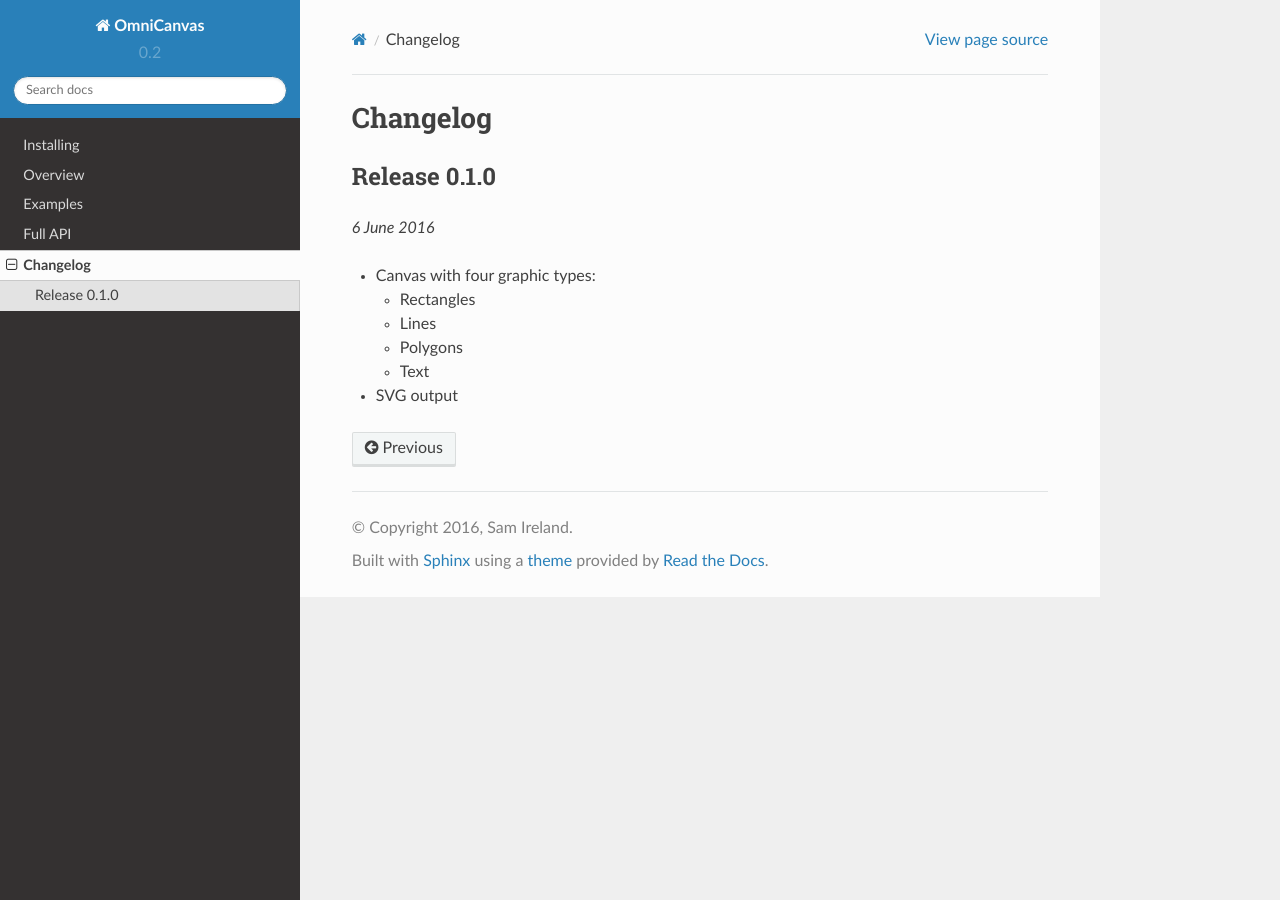
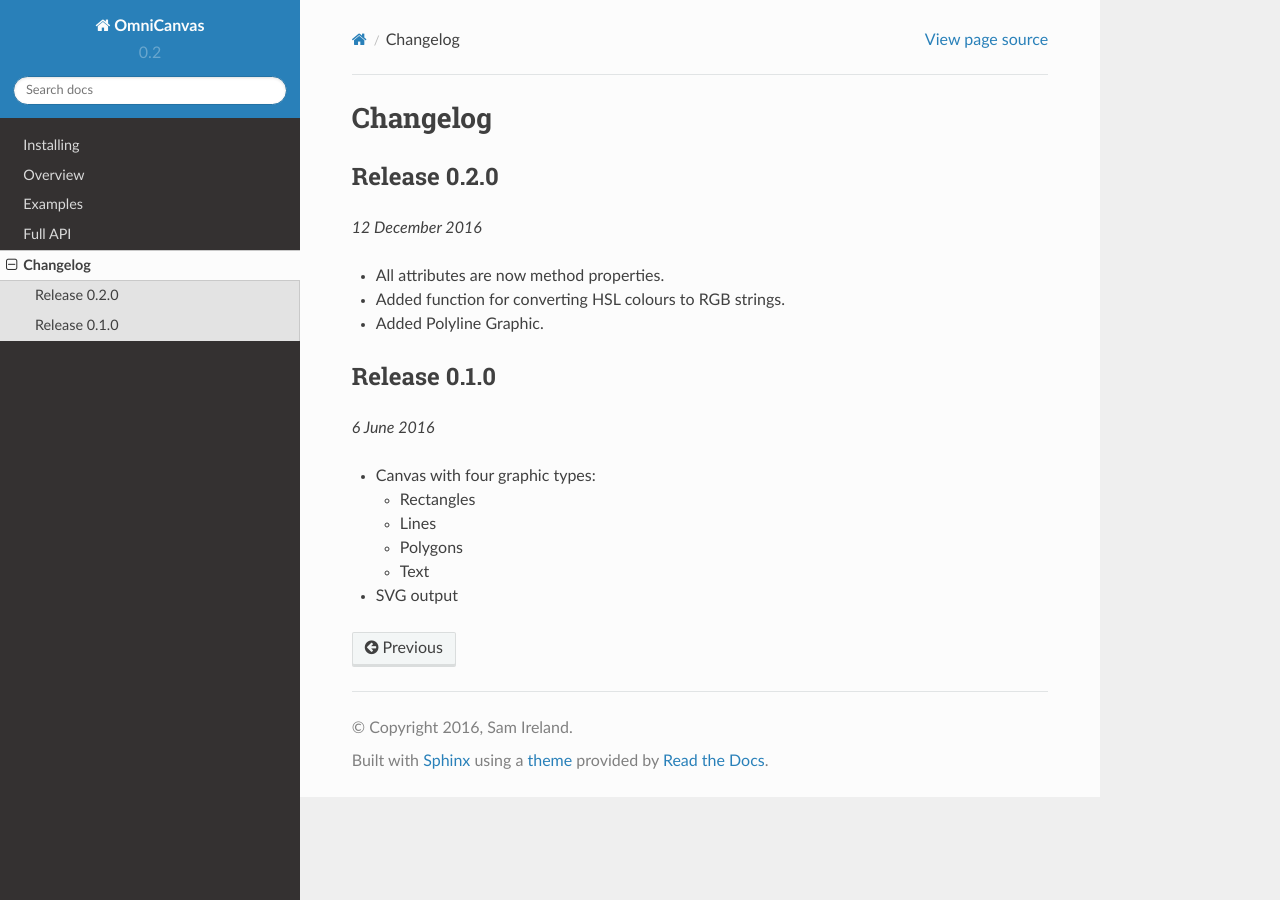
Before and after one commit to samirelanduk/omnicanvas, a Sphinx documentation site: the page built from docs/source/changelog.rst, in a window 1280 px wide. Built offline with Sphinx 7.4.7 and the Read the Docs theme 2.0.0, drawn with Linux system fonts in a browser that asks for light colours.

Commit message:
Update changelog for 0.2

```diff
--- a/docs/source/changelog.rst
+++ b/docs/source/changelog.rst
@@ -1,5 +1,14 @@
 Changelog
 ---------
+
+Release 0.2.0
+~~~~~~~~~~~~~
+
+`12 December 2016`
+
+* All attributes are now method properties.
+* Added function for converting HSL colours to RGB strings.
+* Added Polyline Graphic.
 
 
 Release 0.1.0
```
